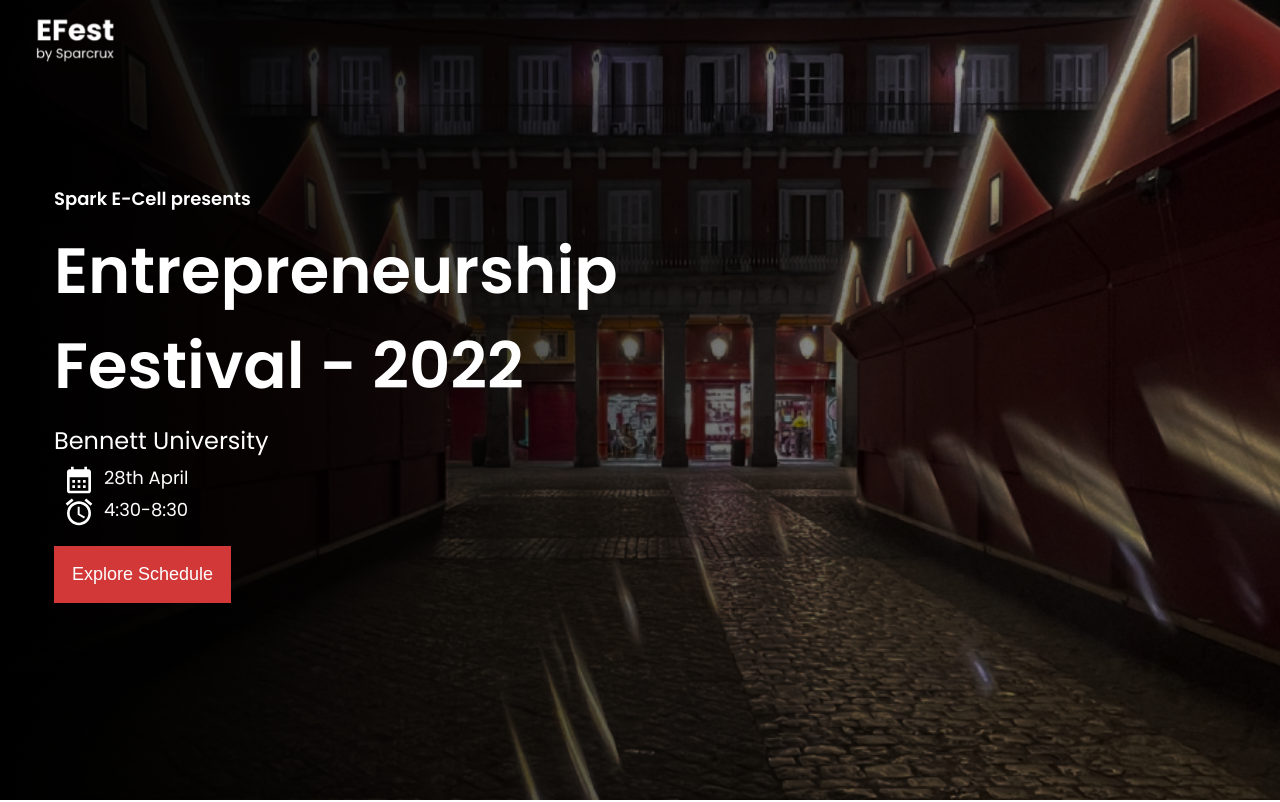
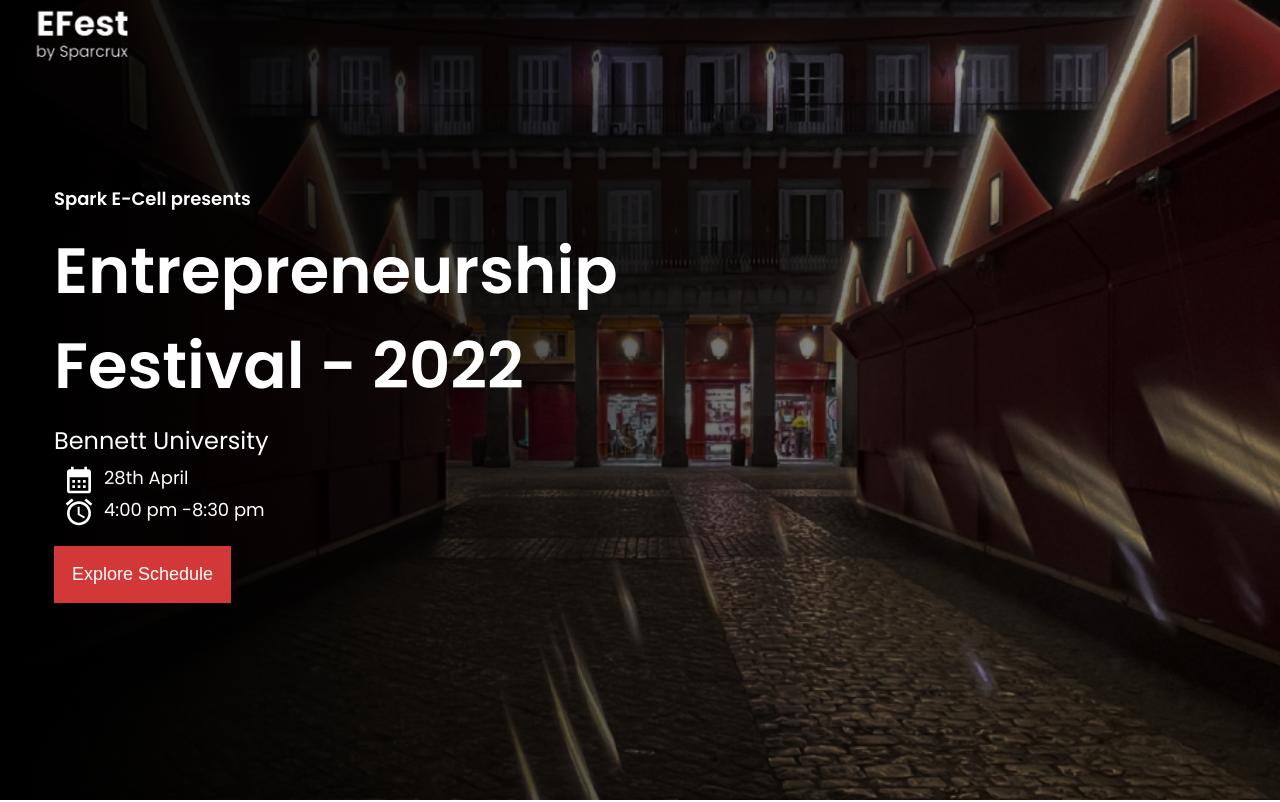
Before and after one commit to techieshouvik/Entrepreneurship-Festival, a React (Create React App) app: page / in a window 1280 px wide. Shown: the top 802 px of the page. Built offline with nearby package versions, Linux system fonts and the light colour scheme.

Commit message:
updated logo and some time changes

```diff
--- a/src/components/Header.jsx
+++ b/src/components/Header.jsx
@@ -5,7 +5,7 @@ import logo from '../assets/images/logo.png'
 const Header = () => {
   const [changeheader, setchangeheader] = useState(false)
   window.onscroll = () => {
-    if (window.scrollY > 300) {
+    if (window.scrollY > 100) {
         setchangeheader(true)
     } else {
         setchangeheader(false)
--- a/src/components/Section1.jsx
+++ b/src/components/Section1.jsx
@@ -32,7 +32,7 @@ const Section1 = () => {
                 fontSize: "32px",
               }}
             />
-            <h1 style={{ margin: "0rem 0rem" }} className="small_text">4:30-8:30</h1>
+            <h1 style={{ margin: "0rem 0rem" }} className="small_text">4:00 pm -8:30 pm</h1>
           </div>
           <button className="section_button">Explore Schedule</button>
         </div>
```
Also changed, not shown: src/assets/images/logo.png.
